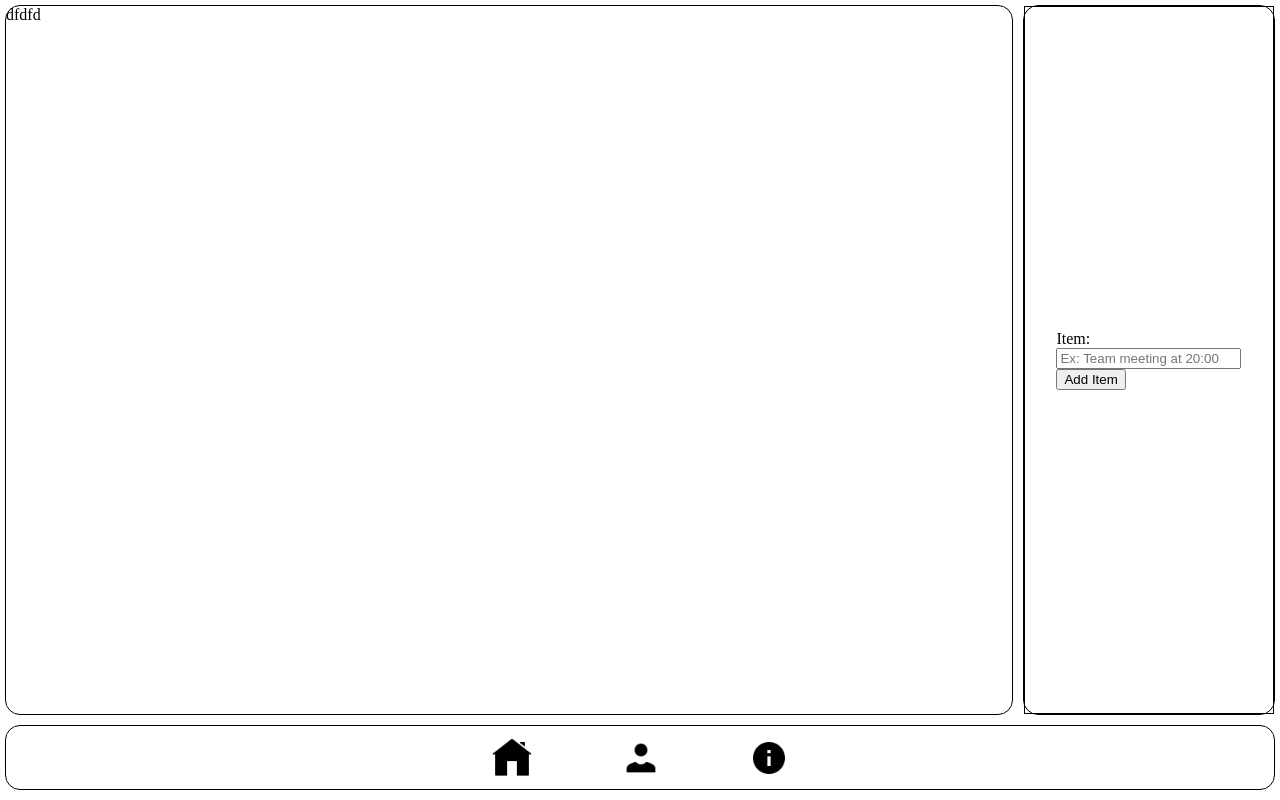
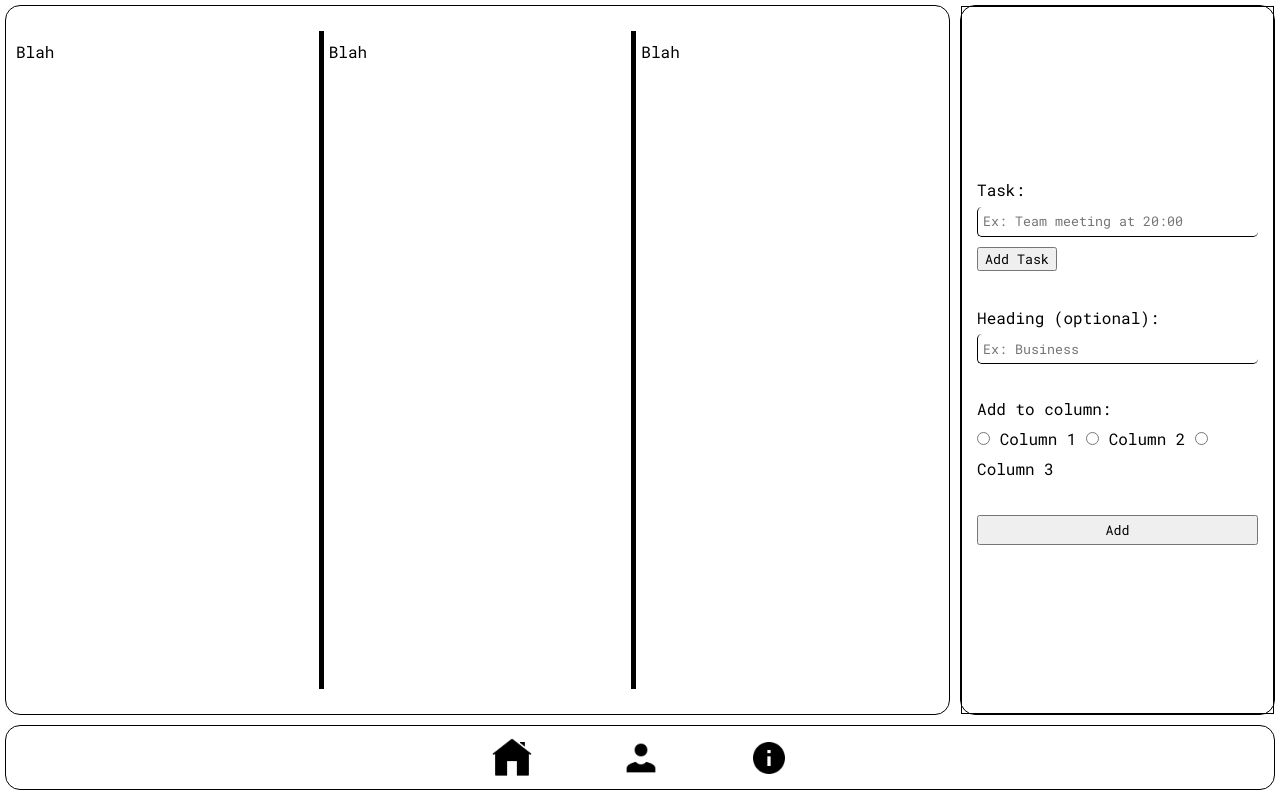
Before and after one commit to academate/checkmate, a PHP site: page / in a window 1280 px wide. Run offline with PHP 8.4, Linux system fonts and the light colour scheme.

Commit message:
some-small-changes

```diff
--- a/index.php
+++ b/index.php
@@ -7,6 +7,9 @@
     <!-- <link rel="stylesheet" href="style.css"> -->
 
     <style>
+        @import url('https://fonts.googleapis.com/css2?family=Roboto+Mono&display=swap');
+        @import url('https://fonts.googleapis.com/css2?family=Dancing+Script:wght@600&display=swap');
+
         * {
             margin: 0;
             box-sizing: border-box;
@@ -14,6 +17,7 @@
 
         body {
             padding: 5px;
+            font-family: "Roboto Mono";
         }
 
         #main-content-area {
@@ -25,10 +29,25 @@
         }
 
         #left-area {
-            width: 80vw;
+            width: 75vw;
             border: 1px solid;
             margin-right: 10px;
             margin-bottom: 10px;
+            padding: 25px 5px;
+
+            display: flex;
+        }
+
+        #column-one,
+        #column-two,
+        #column-three {
+            flex: 1;
+            padding: 10px 5px;
+        }
+
+        #column-two,
+        #column-one {
+            border-right: 5px solid;
         }
 
         /* #left-area {
@@ -37,7 +56,7 @@
         } */
 
         #right-area {
-            width: 20vw;
+            width: 25vw;
             border: 1px solid;
             margin-bottom: 10px;
         }
@@ -71,6 +90,35 @@
             width: 100%;
             display: grid;
             place-items: center;
+            padding: 15px;
+        }
+
+        #right-side-form {
+            width: 100%;
+            line-height: 30px;
+            position: relative;
+        }
+
+        #right-side-form input[type=text] {
+            width: 100%;
+            height: 30px;
+            padding: 3px 5px;
+            border-radius: 5px;
+            border-bottom: 1px solid;
+            border-right: none;
+            border-left: 1px solid;
+            border-top: none;
+            font-family: "Roboto Mono";
+        }
+
+        #right-side-form input[type=button],
+        input[type=submit] {
+            font-family: "Roboto Mono";
+        }
+
+        #add-task-submit-btn {
+            width: 100%;
+            height: 30px;
         }
 
         #nav-section {
@@ -95,14 +143,42 @@
 <body>
     <section id="main-content-area">
         <div id="left-area">
-            dfdfd
+            <div id="column-one">
+                Blah
+            </div>
+            <div id="column-two">
+                Blah
+            </div>
+            <div id="column-three">
+                Blah
+            </div>
         </div>
         <div id="right-area">
             <div id="adding-list">
-                <form action="" method="post">
-                    Item: <br>
+                <form action="" method="post" id="right-side-form">
+                    Task: <br>
                     <input type="text" name="" id="" placeholder="Ex: Team meeting at 20:00"> <br>
-                    <input type="button" value="Add Item" onclick="addItem();">
+                    <input type="button" value="Add Task" onclick="addItem();" id="task1" style="margin-top: 10px;">
+                    <br><br>
+                    Heading (optional): <br>
+                    <input type="text" name="heading" placeholder="Ex: Business"> <br><br>
+                    Add to column: <br>
+
+                    <label for="col1">
+                        <input type="radio" name="cols" id="col1"> Column 1
+                    </label>
+
+                    <label for="col2">
+                        <input type="radio" name="cols" id="col2"> Column 2
+                    </label>
+
+                    <label for="col3">
+                        <input type="radio" name="cols" id="col3"> Column 3
+                    </label>
+
+                    <br><br>
+
+                    <input type="submit" value="Add" name="add_tasks" id="add-task-submit-btn">
                 </form>
             </div>
         </div>
```
